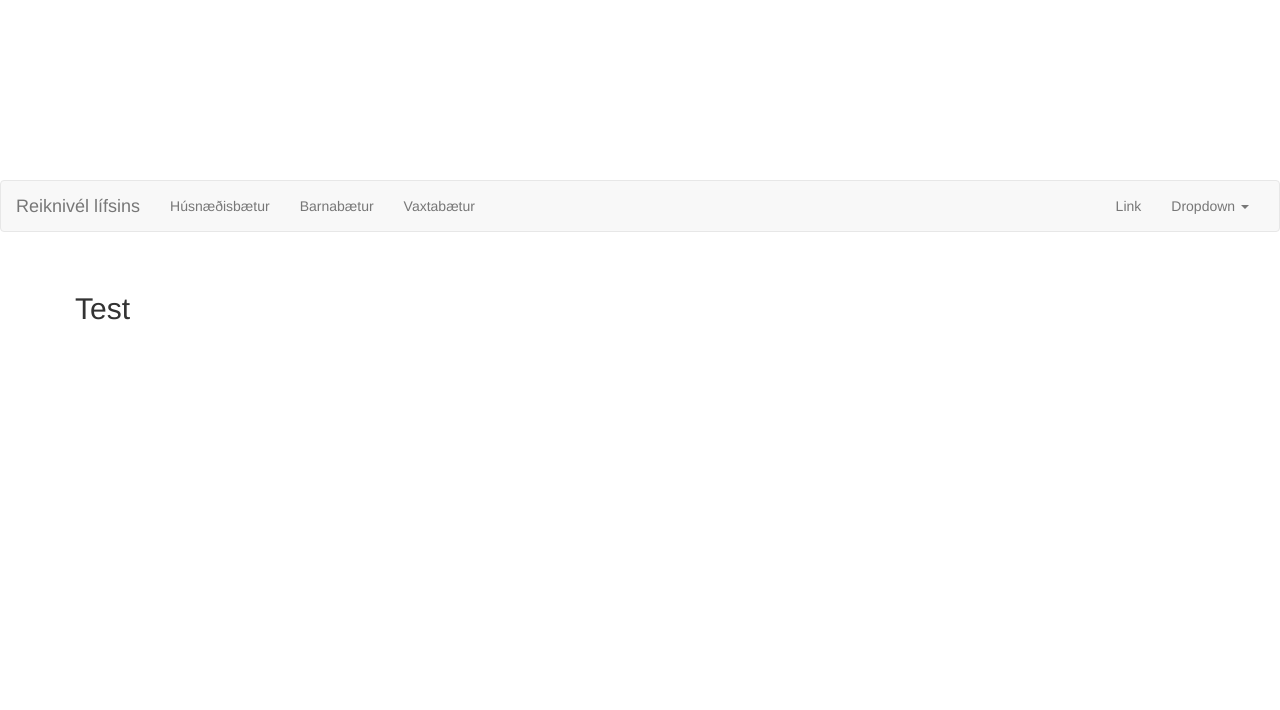
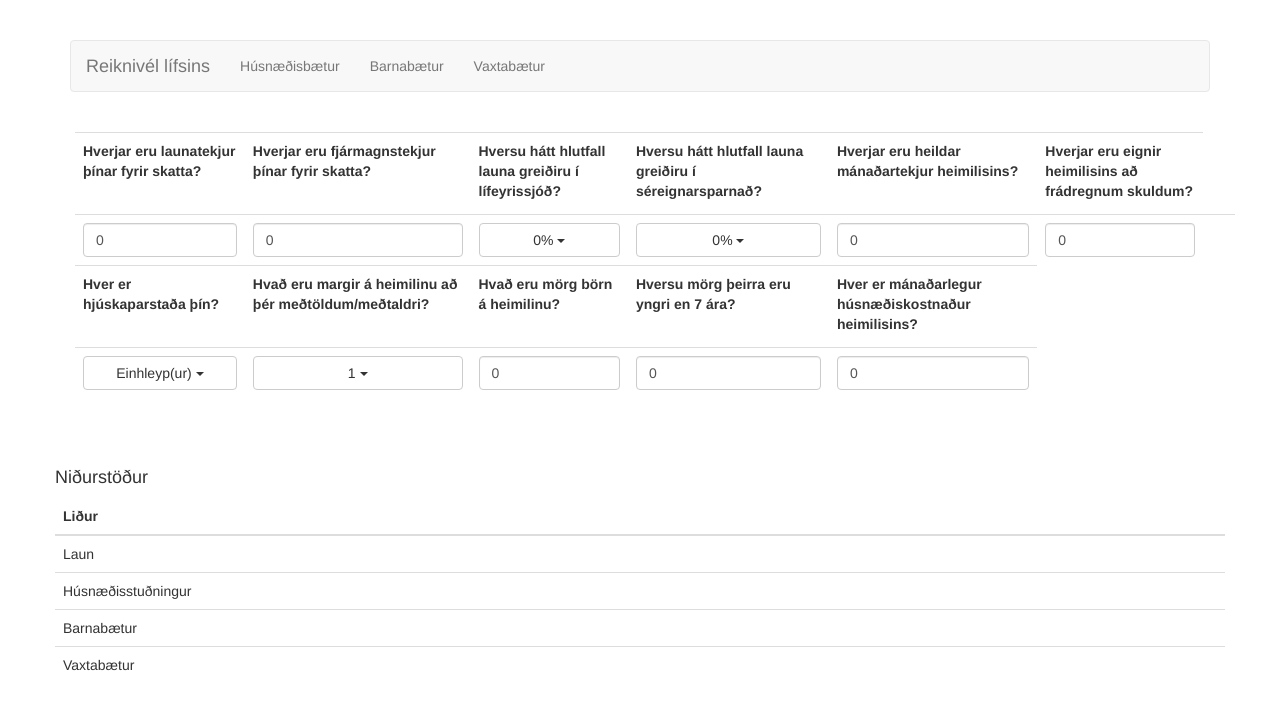
Before and after one commit to kelihjoll/islendingur_reiknivel, a Flask app: page / in a window 1280 px wide. Shown: the top 710 px of the page. Run offline with Flask 2, Linux system fonts and the light colour scheme; some libraries are stand-ins or nearby versions.

Commit message:
added rough draft of table with questions and results

```diff
--- a/app/static/css/style.css
+++ b/app/static/css/style.css
@@ -1,7 +1,19 @@
 body,html {
-    padding-top: 90px;
+    padding-top: 20px;
+}
+
+label {
+    float:left;
 }
 
 .main-container {
     padding: 20px;
 }
+
+.people-per-household {
+    width:100px;
+}
+
+.results-container {
+    padding-top:20px;
+}
--- a/app/templates/index.html
+++ b/app/templates/index.html
@@ -1,7 +1,132 @@
 {% extends "layout.html" %}
 {% block body %}
-  {% include "nav.html" %}
+{% include "nav.html" %}
 <div class="main-container container">
-      <h2>Test</h2>
+    <div class="row">
+
+
+
+
+        <table class="table">
+          <tr>
+            <td><label>Hverjar eru launatekjur þínar fyrir skatta?</label></td>
+            <td><label>Hverjar eru fjármagnstekjur þínar fyrir skatta?</label></td>
+            <td><label>Hversu hátt hlutfall launa greiðiru í lífeyrissjóð?</label></td>
+            <td><label>Hversu hátt hlutfall launa greiðiru í séreignarsparnað?</label></td>
+            <td><label>Hverjar eru heildar mánaðartekjur heimilisins?</label></td>
+            <td><label>Hverjar eru eignir heimilisins að frádregnum skuldum?</label></td>
+          </tr>
+          <tr>
+            <td><input type="text" class="form-control form-block" value="0"></td>
+            <td><input type="text" class="form-control form-block" value="0"></td>
+
+            <td>
+                <div class="dropdown">
+                <button class="btn btn-default dropdown-toggle btn-block" type="button" id="dropdownMenu1" data-toggle="dropdown" aria-haspopup="true" aria-expanded="true">
+                  0%
+                  <span class="caret"></span>
+                </button>
+                <ul class="dropdown-menu" aria-labelledby="dropdownMenu1">
+                  <li><a href="#">0%</a></li>
+                  <li><a href="#">2%</a></li>
+                  <li><a href="#">4%</a></li>
+                </ul>
+              </div>
+            </td>
+            <td>
+              <div class="dropdown">
+                <button class="btn btn-default dropdown-toggle btn-block" type="button" id="dropdownMenu1" data-toggle="dropdown" aria-haspopup="true" aria-expanded="true">
+                  0%
+                  <span class="caret"></span>
+                </button>
+                <ul class="dropdown-menu" aria-labelledby="dropdownMenu1">
+                  <li><a href="#">0%</a></li>
+                  <li><a href="#">1%</a></li>
+                  <li><a href="#">2%</a></li>
+                  <li><a href="#">3%</a></li>
+                  <li><a href="#">4%</a></li>
+                </ul>
+              </div>
+            </td>
+
+            <td><input type="text" class="form-control form-block" value="0"></td>
+            <td><input type="text" class="form-control form-block" value="0"></td>
+            <td>
+
+            </td>
+            <td>
+
+            </td>
+          </tr>
+          <tr>
+            <td><label>Hver er hjúskaparstaða þín?</label></td>
+            <td><label>Hvað eru margir á heimilinu að þér meðtöldum/meðtaldri?</label></td>
+            <td><label>Hvað eru mörg börn á heimilinu?</label></td>
+            <td><label>Hversu mörg þeirra eru yngri en 7 ára?</label></td>
+            <td><label>Hver er mánaðarlegur húsnæðiskostnaður heimilisins?</label></td>
+          </tr>
+          <tr>
+            <td>
+
+              <div class="dropdown">
+                <button class="btn btn-default dropdown-toggle btn-block" type="button" id="dropdownMenu1" data-toggle="dropdown" aria-haspopup="true" aria-expanded="true">
+                  Einhleyp(ur)
+                  <span class="caret"></span>
+                </button>
+                <ul class="dropdown-menu" aria-labelledby="dropdownMenu1">
+                  <li><a href="#">Einhleyp(ur)</a></li>
+                  <li><a href="#">Einstætt foreldri</a></li>
+                  <li><a href="#">Gift(ur) / er í sambúð</a></li>
+                </ul>
+              </div>
+
+            </td>
+            <td>
+              <div class="dropdown">
+                <button class="btn btn-default dropdown-toggle btn-block" type="button" id="dropdownMenu1" data-toggle="dropdown" aria-haspopup="true" aria-expanded="true">
+                  1
+                  <span class="caret"></span>
+                </button>
+                <ul class="dropdown-menu" aria-labelledby="dropdownMenu1">
+                  <li><a href="#">1</a></li>
+                  <li><a href="#">2</a></li>
+                  <li><a href="#">3</a></li>
+                  <li><a href="#">4 eða fleiri</a></li>
+                </ul>
+              </div>
+            </td>
+            <td><input type="text" class="form-control form-block" value="0"></td>
+            <td><input type="text" class="form-control form-block" value="0"></td>
+            <td><input type="text" class="form-control form-block" value="0"></td>
+          </tr>
+        </table>
+      </div>
+
+
+    </div>
+    <div class="row results-container">
+        <h4>Niðurstöður</h4>
+        <table class="table">
+            <thead>
+              <tr>
+                <th>Liður</th>
+              </tr>
+            </thead>
+            <tbody>
+              <tr>
+                <td>Laun</td>
+              </tr>
+              <tr>
+                <td>Húsnæðisstuðningur</td>
+              </tr>
+              <tr>
+                <td>Barnabætur</td>
+              </tr>
+              <tr>
+                <td>Vaxtabætur</td>
+              </tr>
+            </tbody>
+        </table>
+    </div>
 </div>
 {% endblock %}
--- a/app/templates/layout.html
+++ b/app/templates/layout.html
@@ -2,7 +2,7 @@
 <title>Flaskr</title>
 <link rel=stylesheet type=text/css href="https://maxcdn.bootstrapcdn.com/bootstrap/3.3.7/css/bootstrap.min.css">
 <link rel=stylesheet type=text/css href="{{ url_for('static', filename='css/style.css') }}">
-<div class=page>
+<div class='page container'>
   {% block body %}{% endblock %}
   {% block local_scripts %}{% endblock %}
   <script type="text/javascript" src="https://code.jquery.com/jquery-3.2.1.min.js"></script>
--- a/app/templates/nav.html
+++ b/app/templates/nav.html
@@ -31,7 +31,7 @@
           </ul>
         </li>
  -->      </ul>
-      <ul class="nav navbar-nav navbar-right">
+      <!-- <ul class="nav navbar-nav navbar-right">
         <li><a href="#">Link</a></li>
         <li class="dropdown">
           <a href="#" class="dropdown-toggle" data-toggle="dropdown" role="button" aria-haspopup="true" aria-expanded="false">Dropdown <span class="caret"></span></a>
@@ -43,7 +43,7 @@
             <li><a href="#">Separated link</a></li>
           </ul>
         </li>
-      </ul>
+      </ul> -->
     </div><!-- /.navbar-collapse -->
   </div><!-- /.container-fluid -->
 </nav>
```
